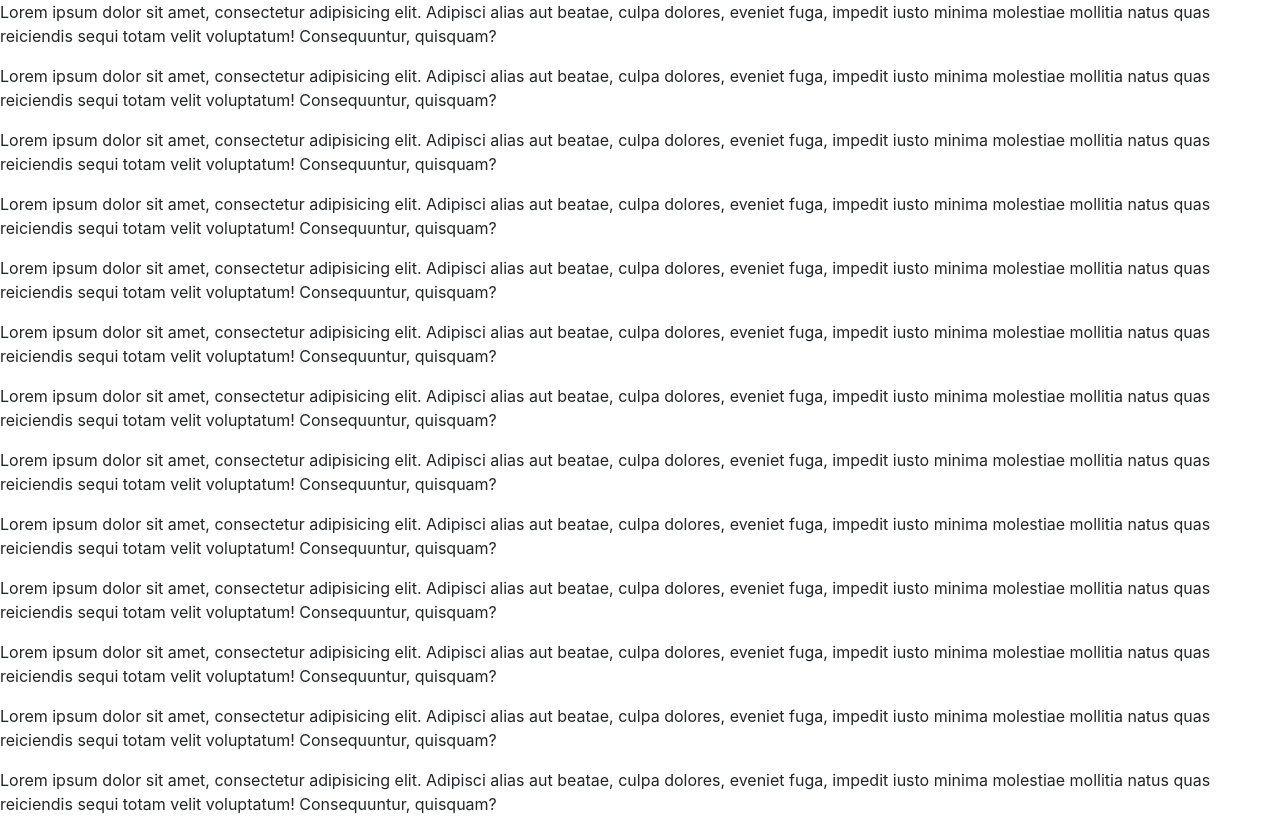
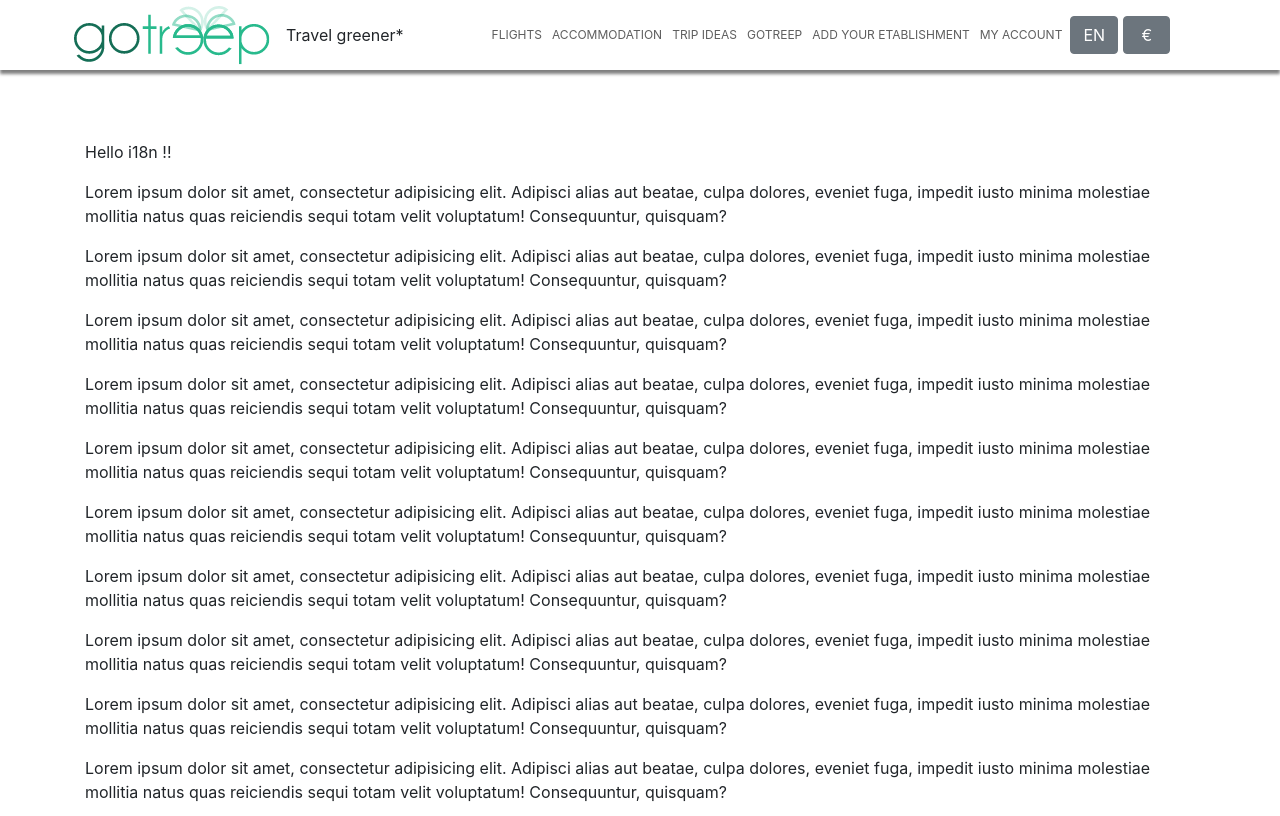
Before and after one commit to Cyril-lamirand/dvj-gotreep, a Vue app: page /en in a window 1280 px wide. Shown: the top 816 px of the page. Built offline with nearby package versions, Linux system fonts and the light colour scheme.

Commit message:
Updating (Components & Locales)
- Navbar
- Homepage
- Locales

```diff
--- a/src/components/layouts/Navbar.vue
+++ b/src/components/layouts/Navbar.vue
@@ -1,6 +1,53 @@
 <template>
   <div class="navbar-component fixed-top">
+    <b-container class="h-100">
+      <b-row class="h-100">
+        <b-col cols="4" class="d-flex align-items-center h-100">
+          <b-row>
+            <div class="pl-1 pt-1 pb-1">
+              <a href="">
+                <img class="w-100" :src="require('@/assets/logo-gotreep.png')"/>
+              </a>
+            </div>
+            <div class="d-flex justify-content-center align-items-center">
+              <span class="pl-3">{{ $t('navbar.slogan') }}</span>
+            </div>
+          </b-row>
+        </b-col>
+        <b-col cols="8" class="d-flex justify-content-center align-items-center h-100">
+          <router-link to="/link" class="router-link">
+            <span>{{ $t('navbar.fly') }}</span>
+          </router-link>
+          <router-link to="/link" class="router-link">
+            <span>{{ $t('navbar.accommodation') }}</span>
+          </router-link>
+          <router-link to="/link" class="router-link">
+            <span>{{ $t('navbar.tripidea') }}</span>
+          </router-link>
+          <router-link to="/link" class="router-link">
+            <span>{{ $t('navbar.gotreep') }}</span>
+          </router-link>
+          <router-link to="/link" class="router-link">
+            <span>{{ $t('navbar.addetablishment') }}</span>
+          </router-link>
+          <router-link to="/link" class="router-link">
+            <span>{{ $t('navbar.account') }}</span>
+          </router-link>
 
+          <b-dropdown id="dropdown-locales" right :text="$store.state.locale.toUpperCase()" class="dropdown-navbar" no-caret>
+            <b-dropdown-item>First Action</b-dropdown-item>
+            <b-dropdown-item>Second Action</b-dropdown-item>
+            <b-dropdown-item>Third Action</b-dropdown-item>
+          </b-dropdown>
+
+          <b-dropdown id="dropdown-devise" right text="€" class="dropdown-navbar" no-caret>
+            <b-dropdown-item>First Action</b-dropdown-item>
+            <b-dropdown-item>Second Action</b-dropdown-item>
+            <b-dropdown-item>Third Action</b-dropdown-item>
+          </b-dropdown>
+        </b-col>
+      </b-row>
+    </b-container>
   </div>
 </template>
 
@@ -16,6 +63,24 @@ export default {
     a.style.border = 'none'
   }
   */
+  methods: {
+    currentFlag: function(value) {
+      const flag_en = require('@/assets/flags/uk.png')
+      const flag_fr = require('@/assets/flags/fr.png')
+      const flag_es = require('@/assets/flags/es.png')
+      const flag_jp = require('@/assets/flags/jp.png')
+
+      if (value === "en") {
+        return flag_en
+      }else if (value === "fr") {
+        return flag_fr
+      }else if (value === "es") {
+        return flag_es
+      }else if (value === "jp") {
+        return flag_jp
+      }
+    }
+  }
 }
 
 </script>
@@ -27,7 +92,25 @@ export default {
   -webkit-box-shadow: 0px 4px 3px 0px rgba(0,0,0,0.5);
   -moz-box-shadow: 0px 4px 3px 0px rgba(0,0,0,0.5);
   box-shadow: 0px 4px 3px 0px rgba(0,0,0,0.5);
+  height: 70px;
+  width: 100vw;
 }
+
+.router-link{
+  padding-left: 5px;
+  padding-right: 5px;
+  text-transform: uppercase;
+  font-size: 12px;
+  color:#5E5E5E;
+}
+
+.dropdown-navbar{
+  width: 47px;
+  margin-left: 3px;
+  margin-right: 3px;
+}
+
+
 
 /* DESKTOP */
 
--- a/src/components/pages/Homepage.vue
+++ b/src/components/pages/Homepage.vue
@@ -1,6 +1,7 @@
 <template>
   <div class="homepage-component">
-    <!-- TEST -->
+    <b-container>
+      <p>{{ $t('message')}}</p>
       <p>Lorem ipsum dolor sit amet, consectetur adipisicing elit. Adipisci alias aut beatae, culpa dolores, eveniet fuga, impedit iusto minima molestiae mollitia natus quas reiciendis sequi totam velit voluptatum! Consequuntur, quisquam?</p>
       <p>Lorem ipsum dolor sit amet, consectetur adipisicing elit. Adipisci alias aut beatae, culpa dolores, eveniet fuga, impedit iusto minima molestiae mollitia natus quas reiciendis sequi totam velit voluptatum! Consequuntur, quisquam?</p>
       <p>Lorem ipsum dolor sit amet, consectetur adipisicing elit. Adipisci alias aut beatae, culpa dolores, eveniet fuga, impedit iusto minima molestiae mollitia natus quas reiciendis sequi totam velit voluptatum! Consequuntur, quisquam?</p>
@@ -41,18 +42,20 @@
       <p>Lorem ipsum dolor sit amet, consectetur adipisicing elit. Adipisci alias aut beatae, culpa dolores, eveniet fuga, impedit iusto minima molestiae mollitia natus quas reiciendis sequi totam velit voluptatum! Consequuntur, quisquam?</p>
       <p>Lorem ipsum dolor sit amet, consectetur adipisicing elit. Adipisci alias aut beatae, culpa dolores, eveniet fuga, impedit iusto minima molestiae mollitia natus quas reiciendis sequi totam velit voluptatum! Consequuntur, quisquam?</p>
       <p>Lorem ipsum dolor sit amet, consectetur adipisicing elit. Adipisci alias aut beatae, culpa dolores, eveniet fuga, impedit iusto minima molestiae mollitia natus quas reiciendis sequi totam velit voluptatum! Consequuntur, quisquam?</p>
+    </b-container>
+    <!-- TEST -->
 
   </div>
 </template>
 
 <script>
 export default {
-  name: "Homepage",
+  name: "Homepage"
 }
 </script>
 
 <style scoped>
 
-.homepage-component{}
+.homepage-component{ padding-top: 100px; }
 
 </style>
--- a/src/locales/en.json
+++ b/src/locales/en.json
@@ -7,7 +7,6 @@
     "tripidea": "Trip ideas",
     "gotreep": "Gotreep",
     "addetablishment": "Add your etablishment",
-    "contact": "Contact-us",
     "account": "My Account"
   }
 }
--- a/src/locales/es.json
+++ b/src/locales/es.json
@@ -7,7 +7,6 @@
     "tripidea": "Trip ideas",
     "gotreep": "Gotreep",
     "addetablishment": "Add your etablishment",
-    "contact": "Contact-us",
     "account": "My Account"
   }
 }
--- a/src/locales/fr.json
+++ b/src/locales/fr.json
@@ -4,10 +4,9 @@
     "slogan": "Voyageons greener*",
     "fly": "Vols",
     "accommodation": "Hébergements",
-    "tripidea": "Idée(s) de voyage",
+    "tripidea": "Idées de voyage",
     "gotreep": "Gotreep",
     "addetablishment": "Ajouter votre établissement",
-    "contact": "Contactez-nous",
     "account": "Mon compte"
   }
 }
--- a/src/locales/jp.json
+++ b/src/locales/jp.json
@@ -7,7 +7,6 @@
     "tripidea": "Trip ideas",
     "gotreep": "Gotreep",
     "addetablishment": "Add your etablishment",
-    "contact": "Contact-us",
     "account": "My Account"
   }
 }
--- a/src/store/index.js
+++ b/src/store/index.js
@@ -5,7 +5,7 @@ Vue.use(Vuex)
 
 export default new Vuex.Store({
   state: {
-
+    locale: 'en'
   },
   mutations: {
 
--- a/src/views/HomepageView.vue
+++ b/src/views/HomepageView.vue
@@ -1,15 +1,17 @@
 <template>
   <div class="homepage-view">
+    <HelloI18n/>
     <Homepage/>
   </div>
 </template>
 
 <script>
 import Homepage from "@/components/pages/Homepage"
+import HelloI18n from "@/components/HelloI18n"
 
 export default {
   name: "HomepageView",
-  components: {Homepage}
+  components: {Homepage, HelloI18n}
 }
 </script>
 
```
Lines whose indentation alone changed are shown as unchanged.
